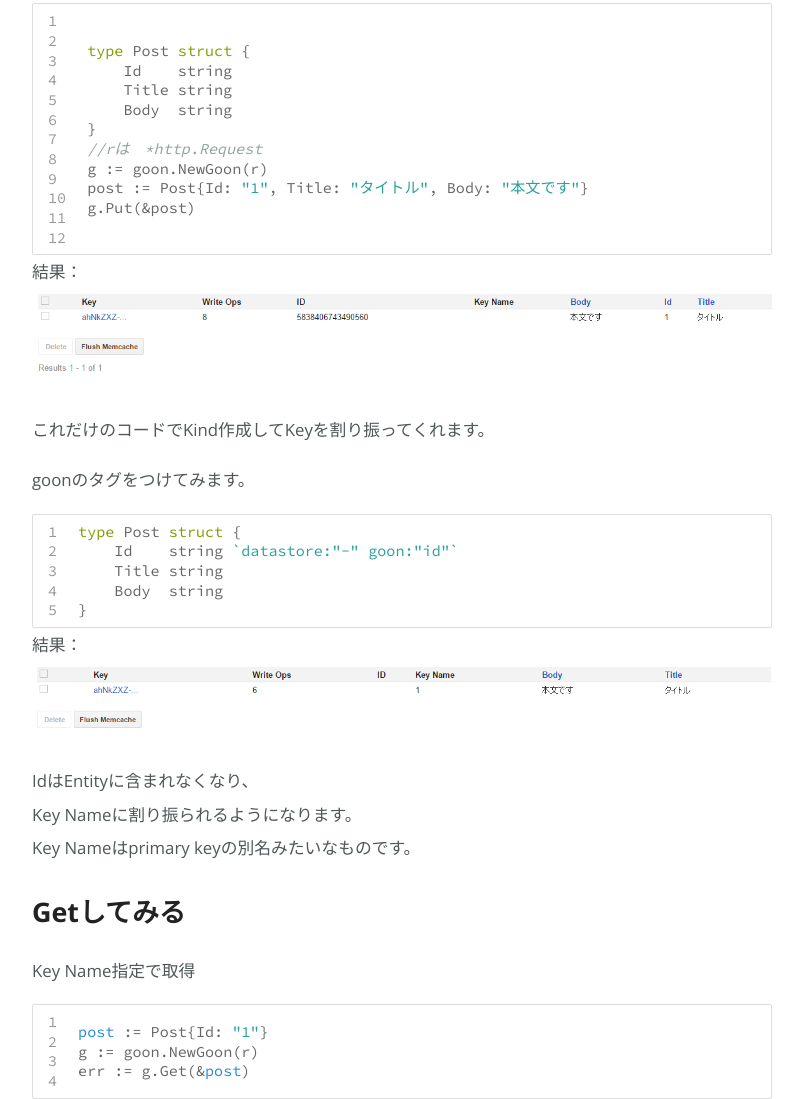
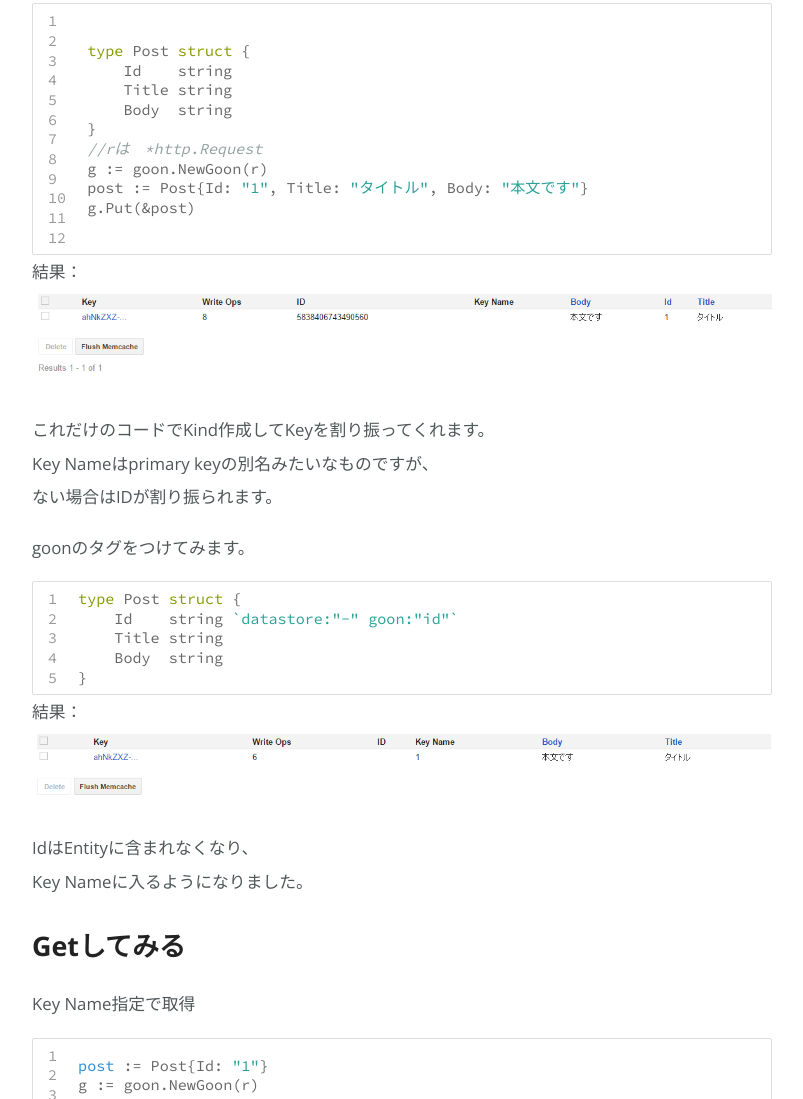
Before and after one commit to teppeee/teppeee.github.io, a plain HTML site: page 2015/02/15/cloud-datastore/index.html in a window 1280 px wide. Shown: the part 807-1906 px from the top of the page, without its empty margins (338-1141 px from the left). Drawn offline with nearby package versions, Linux system fonts and the light colour scheme.

Commit message:
Site updated: 2015-02-15 11:45:43

```diff
--- a/2015/02/15/cloud-datastore/index.html
+++ b/2015/02/15/cloud-datastore/index.html
@@ -114,11 +114,11 @@ Kindと呼ばれるテーブルみたいなものにEntityと呼ばれるオブ
 <h2 id="Putしてみる">Putしてみる</h2>
 <figure class="highlight go"><table><tr><td class="gutter"><pre><div class="line">1</div><div class="line">2</div><div class="line">3</div><div class="line">4</div><div class="line">5</div><div class="line">6</div><div class="line">7</div><div class="line">8</div><div class="line">9</div><div class="line">10</div><div class="line">11</div><div class="line">12</div></pre></td><td class="code"><pre><div class="line"><span class="keyword">type</span> Post <span class="keyword">struct</span> {</div><div class="line">    Id    <span class="typename">string</span> </div><div class="line">    Title <span class="typename">string</span></div><div class="line">    Body  <span class="typename">string</span></div><div class="line">}</div><div class="line"></div><div class="line"><span class="comment">//rは　*http.Request</span></div><div class="line">g := goon.NewGoon(r)</div><div class="line"></div><div class="line">post := Post{Id: <span class="string">"1"</span>, Title: <span class="string">"タイトル"</span>, Body: <span class="string">"本文です"</span>}</div><div class="line"></div><div class="line">g.Put(&post)</div></pre></td></tr></table></figure>
 
-<p>結果：<br><img src="http://teppeee.github.io/img/Datastore Viewer1.png" alt="DatastoreResult1"><br>これだけのコードでKind作成してKeyを割り振ってくれます。</p>
+<p>結果：<br><img src="http://teppeee.github.io/img/Datastore Viewer1.png" alt="DatastoreResult1"><br>これだけのコードでKind作成してKeyを割り振ってくれます。<br>Key Nameはprimary keyの別名みたいなものですが、<br>ない場合はIDが割り振られます。</p>
 <p>goonのタグをつけてみます。</p>
 <figure class="highlight go"><table><tr><td class="gutter"><pre><div class="line">1</div><div class="line">2</div><div class="line">3</div><div class="line">4</div><div class="line">5</div></pre></td><td class="code"><pre><div class="line"><span class="keyword">type</span> Post <span class="keyword">struct</span> {</div><div class="line">    Id    <span class="typename">string</span> <span class="string">`datastore:"-" goon:"id"`</span></div><div class="line">    Title <span class="typename">string</span></div><div class="line">    Body  <span class="typename">string</span></div><div class="line">}</div></pre></td></tr></table></figure>
 
-<p>結果：<br><img src="http://teppeee.github.io/img/Datastore Viewer2.png" alt="DatastoreResult2"><br>IdはEntityに含まれなくなり、<br>Key Nameに割り振られるようになります。<br>Key Nameはprimary keyの別名みたいなものです。</p>
+<p>結果：<br><img src="http://teppeee.github.io/img/Datastore Viewer2.png" alt="DatastoreResult2"><br>IdはEntityに含まれなくなり、<br>Key Nameに入るようになりました。</p>
 <h2 id="Getしてみる">Getしてみる</h2>
 <p>Key Name指定で取得</p>
 <figure class="highlight"><table><tr><td class="gutter"><pre><div class="line">1</div><div class="line">2</div><div class="line">3</div><div class="line">4</div></pre></td><td class="code"><pre><div class="line"><span class="built_in">post</span> := Post{Id: <span class="string">"1"</span>} </div><div class="line">g := goon.NewGoon(r)</div><div class="line"></div><div class="line">err := g.Get(&<span class="built_in">post</span>)</div></pre></td></tr></table></figure>
```
Also changed, not shown: atom.xml (+4 -4 lines).
